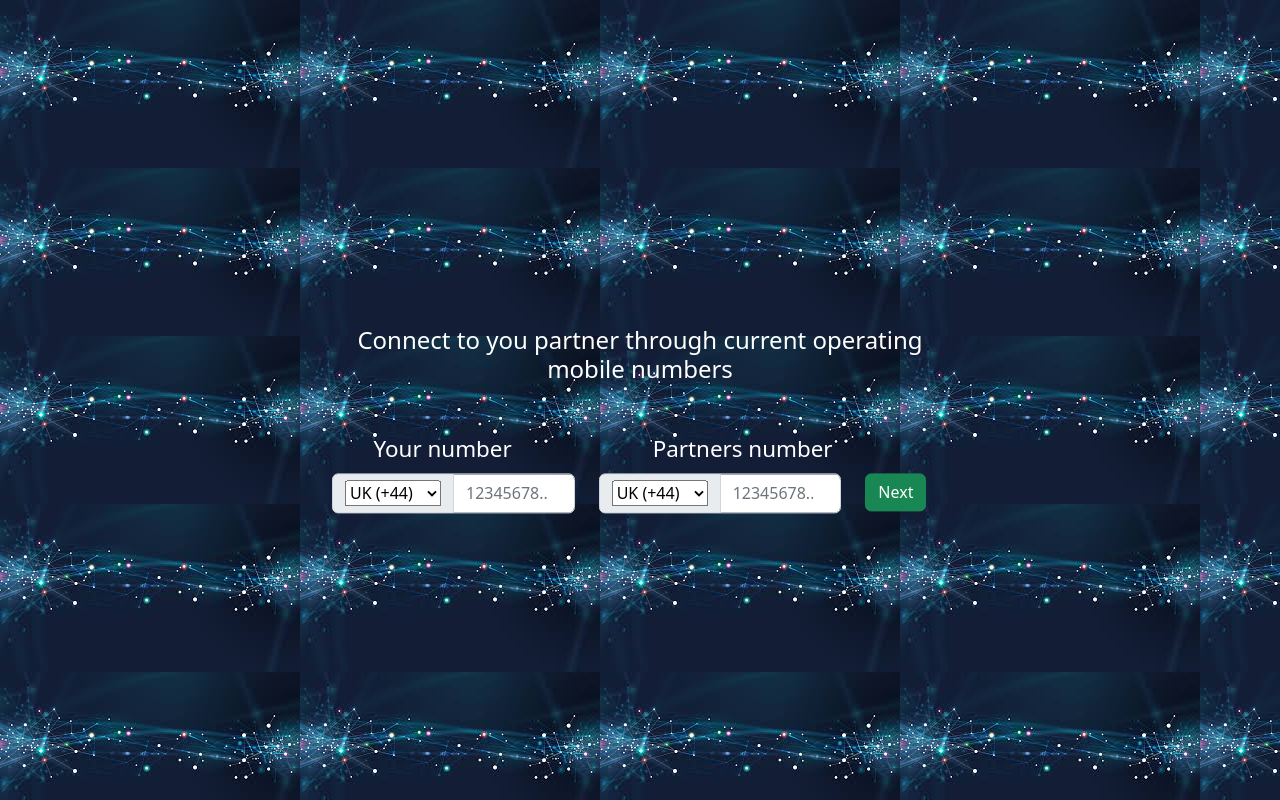
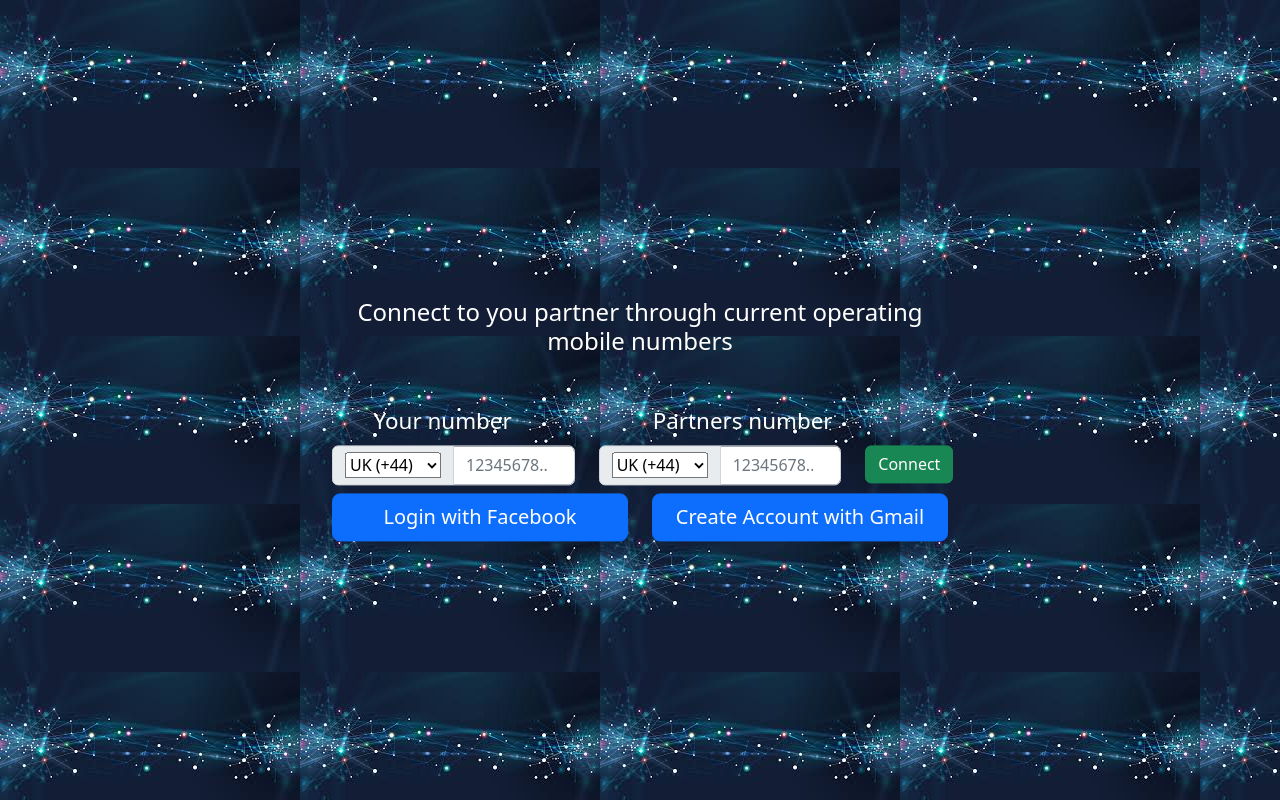
Before and after one commit to Pradeep22222/couplegame, a React (Create React App) app: page /connection in a window 1280 px wide. Built offline with nearby package versions, Linux system fonts and the light colour scheme.

Commit message:
working on connection login

```diff
--- a/src/App.css
+++ b/src/App.css
@@ -100,6 +100,12 @@
   font-weight: 500;
   transform: translateX(30%);
 }
+.login_div{
+width:100%;
+}
+.connection_login__button{
+  width:100%;
+}
 /* fblog in */
 
 .facebook_heading {
@@ -110,7 +116,8 @@
 }
 
 #form_control1,
-#form_control2,#noerror1,
+#form_control2,
+#noerror1,
 #noerror2 {
   background: rgba(217, 213, 213, 0.5);
   padding: 0.8rem;
--- a/src/components/PartnerConnection.js
+++ b/src/components/PartnerConnection.js
@@ -14,10 +14,9 @@ export const PartnerConnection = () => {
     const { name, value } = e.target;
     setNum({ ...num, [name]: value });
   };
- const  handleOnSubmit = (e) => {
-  };
+  const handleOnSubmit = (e) => {};
 
-    console.log(num);
+  console.log(num);
 
   return (
     <div className="connection">
@@ -26,7 +25,10 @@ export const PartnerConnection = () => {
           Connect to you partner through current operating mobile numbers
         </h4>
         <Container>
-          <Form className="number_connection__form mt-5" onSubmit={handleOnSubmit}>
+          <Form
+            className="number_connection__form mt-5"
+            onSubmit={handleOnSubmit}
+          >
             <Row className="align-items-center">
               <Col className="connection_columns" lg={5}>
                 <Form.Label htmlFor="inlineFormInput" className="numbers_label">
@@ -1389,9 +1391,33 @@ export const PartnerConnection = () => {
                     className="number_submit"
                     variant="success"
                   >
-                    Next
+                    Connect
                   </Button>
                 </Link>
+              </Col>
+            </Row>
+            <Row className="text-center">
+              <Col lg={6} className="mb-2">
+                <div className="facebook_icon__div login_div">
+                  <Button
+                    variant="primary"
+                    size="lg"
+                    className="connection_login__button"
+                  >
+                    Login with Facebook
+                  </Button>
+                </div>
+              </Col>
+              <Col lg={6} className="mb-2">
+                <div className="gamil_icon__div login_div">
+                  <Button
+                    variant="primary"
+                    size="lg"
+                    className="connection_login__button"
+                  >
+                    Create Account with Gmail
+                  </Button>
+                </div>
               </Col>
             </Row>
           </Form>
```
